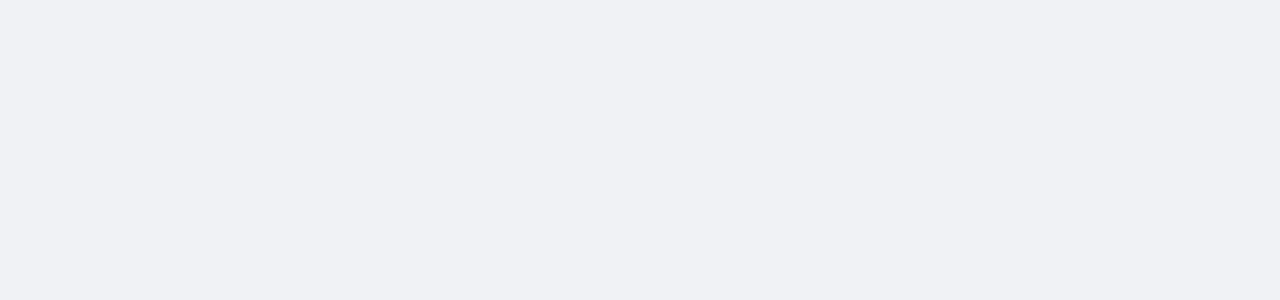
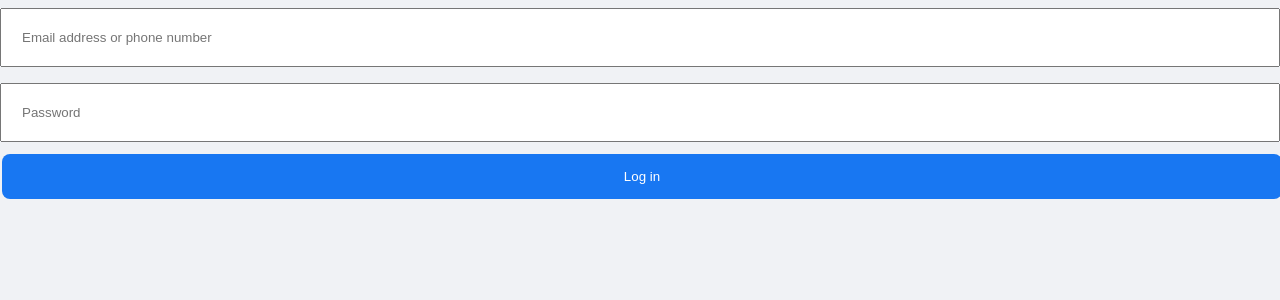
Before and after one commit to yosie111/Facebook, a React (Create React App) app in the folder facebook-clone/: page /AppT in a window 1280 px wide. Before the commit this address had no page. Shown: the top 300 px of the page. Built offline with nearby package versions, Linux system fonts and the light colour scheme.

Commit message:
Resolved merge conflicts in App.js, LoginPage.css, and LoginPage.js

```diff
--- a/facebook-clone/src/App.js
+++ b/facebook-clone/src/App.js
@@ -5,18 +5,19 @@ import LoginPage from "./LoginPage/LoginPage";
 import HeaderArea from "./HeaderArea/HeaderArea";
 import HomePage from "./HomePage/HomePage";
 import Test from "./test/Test";
+import AppT from "./Login/AppT";
 
 function App() {
 
-    let isLoggedIn = true;
     return (
         <div className="App">
             <Router>
                 <Routes>
+                    <Route path="/AppT" element={<AppT />} />
                     <Route path="/LoginPage" element={<LoginPage />} />
                     <Route path="/Test" element={<Test />} />
                     <Route path="/HeaderArea" element={<HeaderArea />} />
-                    <Route path="/HomePage" element={isLoggedIn ? <HomePage /> : <Navigate to="/LoginPage" />} />
+                    <Route path="/HomePage" element={ <HomePage /> } />
                     <Route path="/" element={<LoginPage />} />
                 </Routes>
             </Router>
--- /dev/null
+++ b/facebook-clone/src/Login/AppT.js
@@ -0,0 +1,13 @@
+import React from 'react';
+import { AuthProvider } from './AuthContext';
+import LoginComponent from './LoginComponent';
+
+function AppT() {
+    return (
+        <AuthProvider>
+            <LoginComponent />
+        </AuthProvider>
+    );
+}
+
+export default AppT;
--- /dev/null
+++ b/facebook-clone/src/Login/AuthContext.js
@@ -0,0 +1,47 @@
+import React, { useState } from 'react';
+import { useNavigate } from 'react-router-dom';
+
+// AuthContext
+const AuthContext = React.createContext();
+
+function AuthProvider({ children }) {
+    const [error, setError] = useState(null);
+    const [isLoading, setIsLoading] = useState(false);
+    const navigate = useNavigate();
+
+
+    const handleLoginSuccess = () => {
+        console.log('Login successful:');
+        navigate("/HomePage");
+
+    };
+
+    const login = async (username, password) => {
+        setIsLoading(true);
+        setError(null);
+        try {
+            await new Promise((resolve, reject) => {
+                setTimeout(() => {
+                    if (username === 'u' && password === 'p') {
+                        handleLoginSuccess();
+                        resolve();
+                    } else {
+                        reject('Incorrect username or password');
+                    }
+                }, 1000);
+            });
+        } catch (err) {
+            setError(err);
+        } finally {
+            setIsLoading(false);
+        }
+    };
+
+    return (
+        <AuthContext.Provider value={{error, isLoading, login }}>
+            {children}
+        </AuthContext.Provider>
+    );
+}
+
+export { AuthContext, AuthProvider };
--- /dev/null
+++ b/facebook-clone/src/Login/LoginComponent.css
@@ -0,0 +1,30 @@
+.btn {
+    display:flex;
+    flex-direction: row;
+    width: 100%;
+    background-color: #1877F2;
+    border: none;
+    box-sizing: border-box;
+    padding: 15px 32px;
+    justify-content: center;
+    margin: 4px 2px;
+    color: white;
+    border-radius: .5rem;
+}
+
+input[type="text"]{
+    width: 100%;
+    padding: 20px 20px;
+    margin: 8px 0;
+    box-sizing: border-box;
+}
+
+input[type="password"]{
+    width: 100%;
+    padding: 20px 20px;
+    margin: 8px 0;
+    box-sizing: border-box;
+}
+input ::placeholder{
+    font-size: 1.3rem;
+}
--- /dev/null
+++ b/facebook-clone/src/Login/LoginComponent.js
@@ -0,0 +1,37 @@
+import React, { useState, useContext } from 'react';
+import { AuthContext } from './AuthContext';
+import  './LoginComponent.css'
+
+function LoginComponent() {
+    const {error, isLoading, login } = useContext(AuthContext);
+    const [username, setUsername] = useState('');
+    const [password, setPassword] = useState('');
+
+    const handleLogin = () => {
+        login(username, password);
+    };
+
+    return (
+        <div>
+            <input
+                type="text"
+                value={username}
+                onChange={(e) => setUsername(e.target.value)}
+                placeholder="Email address or phone number"
+            />
+            <input
+                type="password"
+                value={password}
+                onChange={(e) => setPassword(e.target.value)}
+                placeholder="Password"
+            />
+            <button  className="btn" onClick={handleLogin} disabled={isLoading}>
+                {isLoading ? 'Log in...' : 'Log in'}
+            </button>
+
+            {error && <p style={{ color: 'red' }}>{error}</p>}
+        </div>
+    );
+}
+
+export default LoginComponent;
--- a/facebook-clone/src/LoginPage/LoginPage.css
+++ b/facebook-clone/src/LoginPage/LoginPage.css
@@ -37,7 +37,7 @@ body{
     border-radius: .7rem;
 }
 
-input[type="email"]{
+input[type="text"]{
     width: 100%;
     padding: 20px 20px;
     margin: 8px 0;
--- a/facebook-clone/src/LoginPage/LoginPage.js
+++ b/facebook-clone/src/LoginPage/LoginPage.js
@@ -51,7 +51,7 @@ function LoginPage() {
                 <div className="LoginContainer">
                     <div className="logindetails">
                         <input
-                            type="email"
+                            type="text"
                             value={userNameTrying}
                             onChange={(e) => setUserNameTrying(e.target.value)}
                             placeholder="Email address or phone number"
```
Also changed, not shown: facebook-clone/src/Verification/UserContext.js (added, +15 -0 lines), facebook-clone/src/Verification/Verification.js (added, +34 -0 lines), facebook-clone/src/Verification/Verification.css (added), 1 other file (tests, documents, lock files or other folders).
